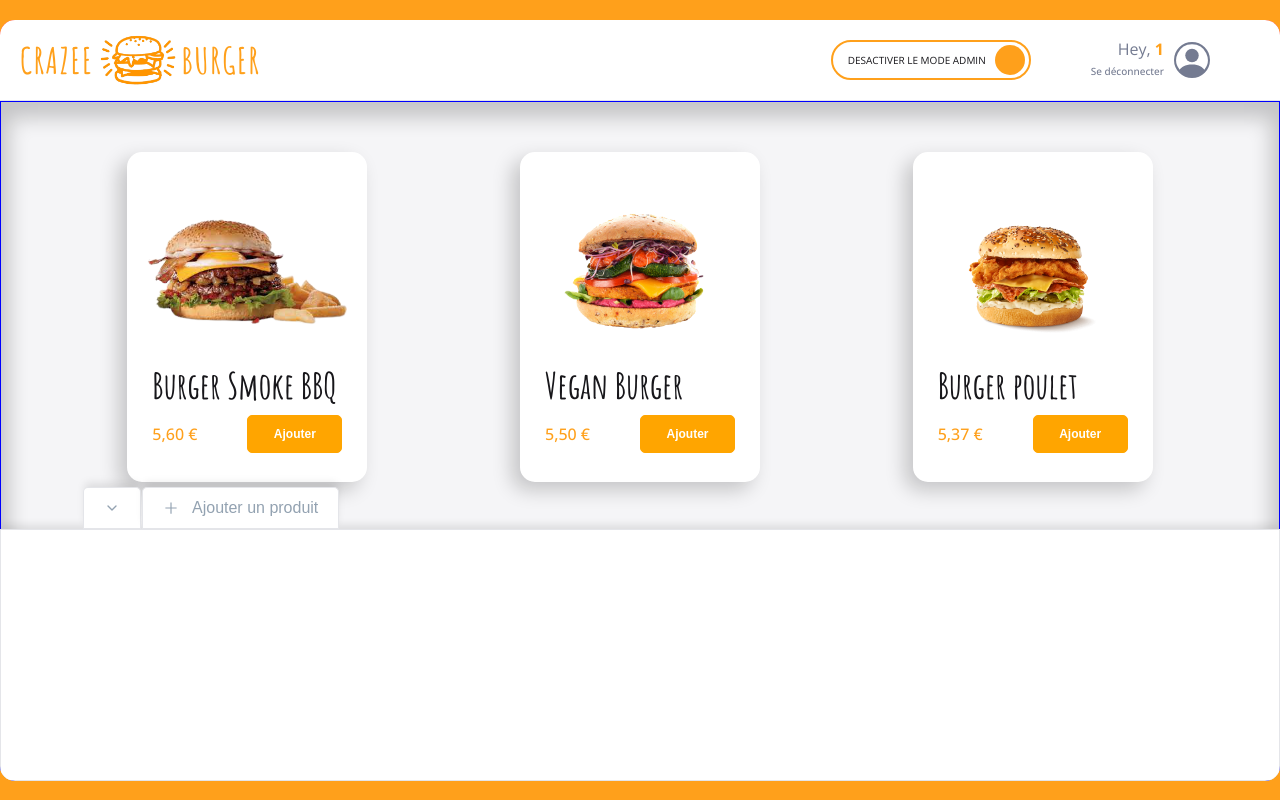
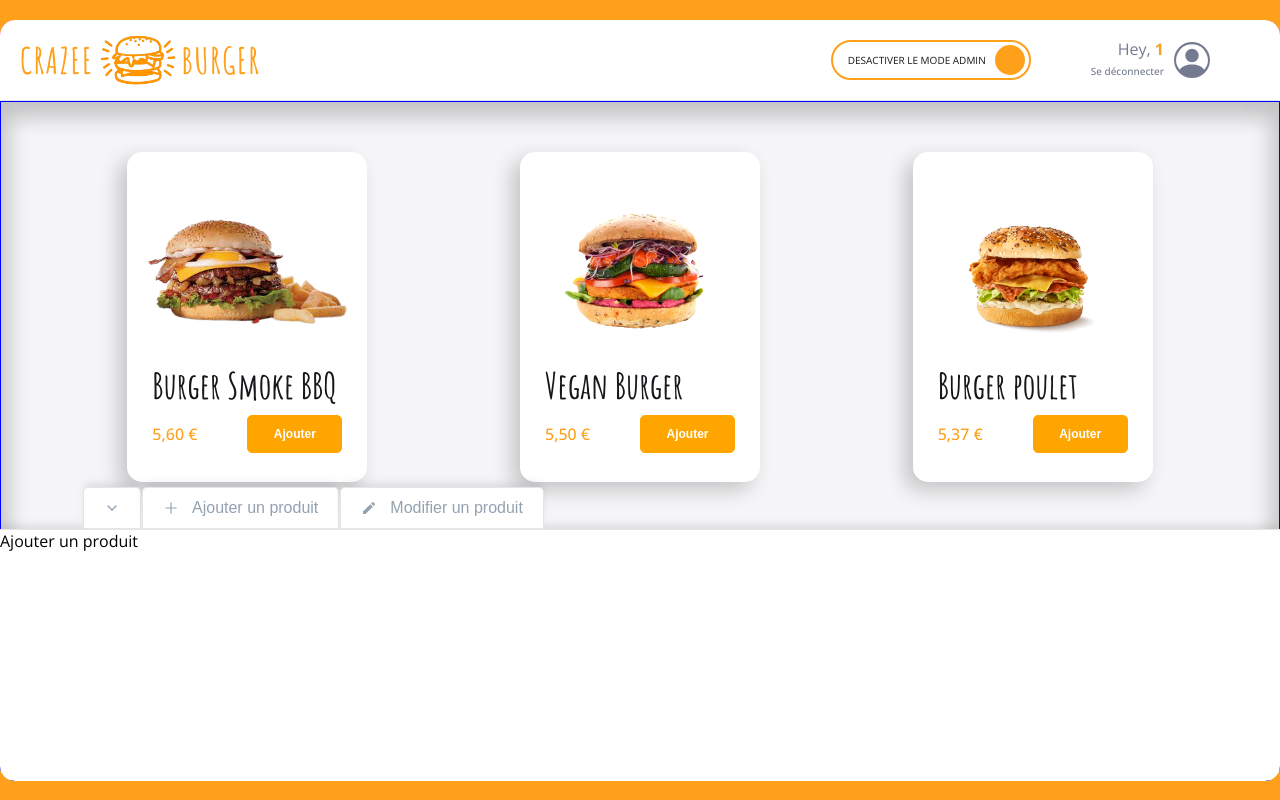
Before and after one commit to NhatHONGUYEN/crazee-burger, a React (Vite) app: page /order/1 in a window 1280 px wide. Built offline with nearby package versions, Linux system fonts and the light colour scheme; grey boxes are pictures that could not be loaded.

Commit message:
✨ F07 : ADMIN > Add panel admin

```diff
--- a/src/component/pages/order/Main/Admin/Admin.jsx
+++ b/src/component/pages/order/Main/Admin/Admin.jsx
@@ -1,13 +1,14 @@
 import styled from "styled-components";
-import { useState } from "react";
 import AdminTabs from "./AdminTabs";
 import AdminPanel from "./AdminPanel";
+import { useContext } from "react";
+import OrderContext from "../../../../../context/OrderContext";
 
 export default function Admin() {
-  const [isCollapsed, setIsCollapsed] = useState(false);
+  const { isCollapsed } = useContext(OrderContext);
   return (
     <AdminStyled>
-      <AdminTabs isCollapsed={isCollapsed} setIsCollapsed={setIsCollapsed} />
+      <AdminTabs />
       {!isCollapsed && <AdminPanel />}
     </AdminStyled>
   );
--- a/src/component/pages/order/Main/Admin/AdminPanel.jsx
+++ b/src/component/pages/order/Main/Admin/AdminPanel.jsx
@@ -1,13 +1,31 @@
 import styled from "styled-components";
 import { theme } from "../../../theme";
+import { useContext } from "react";
+import OrderContext from "../../../../../context/OrderContext";
 
 export default function AdminPanel() {
-  return <AdminPanelStyled></AdminPanelStyled>;
+  const {
+    isCollapsed,
+    setIsCollapsed,
+    isAddSelected,
+    setIsAddSelected,
+    isEditSelected,
+    setIsEditSelected,
+  } = useContext(OrderContext);
+
+  return (
+    <AdminPanelStyled className="panel-admin">
+      {isAddSelected && "Ajouter un produit"}
+      {isEditSelected && "Modifier un produit"}
+    </AdminPanelStyled>
+  );
 }
 
 const AdminPanelStyled = styled.div`
-  height: 250px;
+  height: 251px;
+  border-bottom-left-radius: ${theme.borderRadius.extraRound};
+  border-bottom-right-radius: ${theme.borderRadius.extraRound};
   background: ${theme.colors.white};
-  border: 1px solid ${theme.colors.greyLight};
-  box-shadow: ${theme.shadows.subtle};
+  border-top: 1px solid ${theme.colors.greyLight};
+  box-shadow: 0px -6px 8px -2px rgba(0, 0, 0, 0.1);
 `;
--- a/src/component/pages/order/Main/Admin/AdminTabs.jsx
+++ b/src/component/pages/order/Main/Admin/AdminTabs.jsx
@@ -1,12 +1,32 @@
 import styled from "styled-components";
 import Tab from "../../../../reusable-ui/Tab";
 import { FiChevronDown, FiChevronUp } from "react-icons/fi";
+import { MdModeEditOutline } from "react-icons/md";
 import { AiOutlinePlus } from "react-icons/ai";
 import { theme } from "../../../theme";
+import OrderContext from "../../../../../context/OrderContext";
+import { useContext } from "react";
 
-export default function AdminTabs({ isCollapsed, setIsCollapsed }) {
-  const handleClick = () => {
-    setIsCollapsed(!isCollapsed);
+export default function AdminTabs() {
+  const {
+    isCollapsed,
+    setIsCollapsed,
+    isAddSelected,
+    setIsAddSelected,
+    isEditSelected,
+    setIsEditSelected,
+  } = useContext(OrderContext);
+
+  const selectAddTab = () => {
+    setIsCollapsed(false);
+    setIsAddSelected(true);
+    setIsEditSelected(false);
+  };
+
+  const selectEditTab = () => {
+    setIsCollapsed(false);
+    setIsAddSelected(false);
+    setIsEditSelected(true);
   };
 
   return (
@@ -14,13 +34,19 @@ export default function AdminTabs({ isCollapsed, setIsCollapsed }) {
       <Tab
         label=""
         Icon={isCollapsed ? <FiChevronUp /> : <FiChevronDown />}
-        onClick={handleClick}
+        onClick={() => setIsCollapsed(!isCollapsed)}
         className={isCollapsed ? "is-active" : ""}
       />
       <Tab
         label="Ajouter un produit"
         Icon={<AiOutlinePlus />}
-        onClick={handleClick}
+        onClick={selectAddTab}
+        className={isCollapsed ? "is-active" : ""}
+      />
+      <Tab
+        label="Modifier un produit"
+        Icon={<MdModeEditOutline />}
+        onClick={selectEditTab}
         className={isCollapsed ? "is-active" : ""}
       />
     </AdminTabsStyled>
@@ -36,6 +62,7 @@ const AdminTabsStyled = styled.div`
     background: ${theme.colors.background_dark};
     border-color: ${theme.colors.background_dark};
     color: ${theme.colors.white};
+    border-bottom: 2px;
   }
 
   button {
--- a/src/component/pages/order/OrderPage.jsx
+++ b/src/component/pages/order/OrderPage.jsx
@@ -8,12 +8,22 @@ import { useState } from "react";
 
 export default function OrderPage() {
   //state
+  const { username } = useParams();
   const [isModeAdmin, setIsModeAdmin] = useState(true);
+  const [isCollapsed, setIsCollapsed] = useState(false);
+  const [isAddSelected, setIsAddSelected] = useState(true);
+  const [isEditSelected, setIsEditSelected] = useState(false);
 
   //comportement
   const orderContextValue = {
     isModeAdmin,
     setIsModeAdmin,
+    isCollapsed,
+    setIsCollapsed,
+    isAddSelected,
+    setIsAddSelected,
+    isEditSelected,
+    setIsEditSelected,
   };
   //affichage (render)
   return (
--- a/src/component/reusable-ui/Tab.jsx
+++ b/src/component/reusable-ui/Tab.jsx
@@ -10,7 +10,6 @@ export default function Tab({ Icon, onClick, className, label }) {
 }
 
 const TabStyled = styled.button`
-  border: 1px solid blue;
   padding: 0 20px;
   height: 43px;
 
--- a/src/context/OrderContext.jsx
+++ b/src/context/OrderContext.jsx
@@ -3,4 +3,13 @@ import { createContext } from "react";
 export default createContext({
   isModeAdmin: false,
   setIsModeAdmin: () => {},
+
+  isCollapsed: false,
+  setIsCollapsed: () => {},
+
+  isAddSelected: false,
+  setIsAddSelected: () => {},
+
+  isEditSelected: false,
+  setIsEditSelected: () => {},
 });
```
